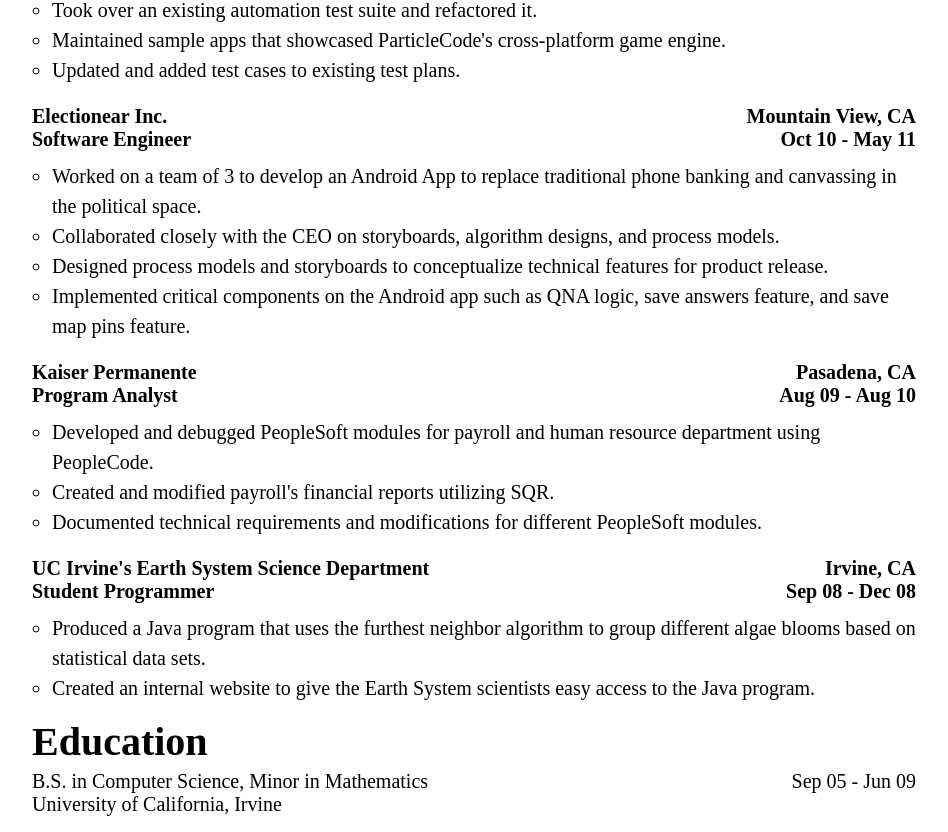
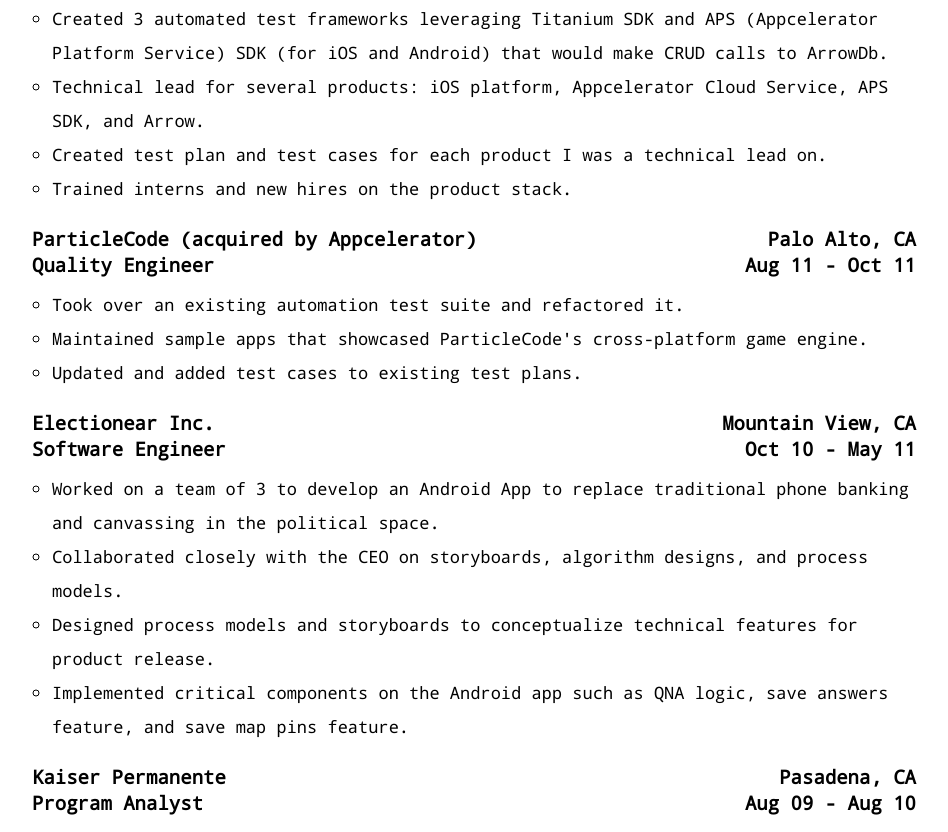
Before and after one commit to wluu/resume, an Angular app: page / in a window 1280 px wide. Shown: the part 1188-2020 px from the top of the page, without its empty margins (166-1114 px from the left). Built offline with nearby package versions, Linux system fonts and the light colour scheme.

Commit message:
Added noto mono font family and tweaked format after applying the font family.

```diff
--- a/src/app/education/education.component.css
+++ b/src/app/education/education.component.css
@@ -4,7 +4,12 @@
 
 .education-section {
   display: grid;
-  grid-template-columns: repeat(2, 1fr);
+  grid-template-columns: repeat(3, 1fr);
+}
+
+.education-section .degree {
+  grid-column-start: 1;
+  grid-column-end: 3;
 }
 
 .education-section .date {
--- a/src/app/education/education.component.html
+++ b/src/app/education/education.component.html
@@ -1,6 +1,6 @@
 <h1>Education</h1>
 <div class="education-section">
-  <span>{{ myEducation.degree }} in {{ myEducation.major }}, Minor in {{ myEducation.minor }}</span>
+  <span class="degree">{{ myEducation.degree }} in {{ myEducation.major }}, Minor in {{ myEducation.minor }}</span>
   <span class="date">
     {{ myEducation.date.start | date:'MMM yy' }} - {{ myEducation.date.end | date:'MMM yy' }}
   </span>
--- a/src/app/experience/experience.component.css
+++ b/src/app/experience/experience.component.css
@@ -1,3 +1,3 @@
 .experience-container {
-  font-size: 2rem;
+  font-size: 1.9rem;
 }
--- a/src/app/experience/particlecode/particlecode.component.css
+++ b/src/app/experience/particlecode/particlecode.component.css
@@ -1,10 +1,21 @@
 .row {
   display: grid;
-  grid-template-columns: repeat(2, 1fr);
+  grid-template-columns: repeat(3, 1fr);
   font-weight: bold;
 }
 
-.row .right-align-item {
+.row > .company {
+  grid-column-start: 1;
+  grid-column-end: 3;
+}
+
+.company + .location {
+  text-align: right;
+}
+
+.role + .date {
+  grid-column-start: 3;
+  grid-column-end: 3;
   text-align: right;
 }
 
--- a/src/app/experience/particlecode/particlecode.component.html
+++ b/src/app/experience/particlecode/particlecode.component.html
@@ -1,10 +1,10 @@
 <div class="row">
-  <span>{{ particlecode.company }}</span>
-  <span class="right-align-item">{{ particlecode.location }}</span>
+  <span class="company">{{ particlecode.company }}</span>
+  <span class="location">{{ particlecode.location }}</span>
 </div>
 <div class="row">
-  <span>{{ particlecode.title }}</span>
-  <span class="right-align-item">{{ particlecode.date.start | date:'MMM yy' }} - {{ particlecode.date.end | date:'MMM yy' }}</span>
+  <span class="role">{{ particlecode.title }}</span>
+  <span class="date">{{ particlecode.date.start | date:'MMM yy' }} - {{ particlecode.date.end | date:'MMM yy' }}</span>
 </div>
 <ul>
   <li *ngFor="let responsibility of particlecode.responsibilities">
--- a/src/app/experience/uci-earth-system-science/uci-earth-system-science.component.css
+++ b/src/app/experience/uci-earth-system-science/uci-earth-system-science.component.css
@@ -1,10 +1,21 @@
 .row {
   display: grid;
-  grid-template-columns: repeat(2, 1fr);
+  grid-template-columns: repeat(3, 1fr);
   font-weight: bold;
 }
 
-.row .right-align-item {
+.row > .company {
+  grid-column-start: 1;
+  grid-column-end: 3;
+}
+
+.company + .location {
+  text-align: right;
+}
+
+.role + .date {
+  grid-column-start: 3;
+  grid-column-end: 3;
   text-align: right;
 }
 
--- a/src/app/experience/uci-earth-system-science/uci-earth-system-science.component.html
+++ b/src/app/experience/uci-earth-system-science/uci-earth-system-science.component.html
@@ -1,10 +1,10 @@
 <div class="row">
-  <span>{{ uci.company }}</span>
-  <span class="right-align-item">{{ uci.location }}</span>
+  <span class="company">{{ uci.company }}</span>
+  <span class="location">{{ uci.location }}</span>
 </div>
 <div class="row">
-  <span>{{ uci.title }}</span>
-  <span class="right-align-item">{{ uci.date.start | date:'MMM yy' }} - {{ uci.date.end | date:'MMM yy' }}</span>
+  <span class="role">{{ uci.title }}</span>
+  <span class="date">{{ uci.date.start | date:'MMM yy' }} - {{ uci.date.end | date:'MMM yy' }}</span>
 </div>
 <ul>
   <li *ngFor="let responsibility of uci.responsibilities">
--- a/src/app/skills/skills.component.css
+++ b/src/app/skills/skills.component.css
@@ -1,7 +1,7 @@
 .skills-grid-container {
   display: grid;
   grid-template-columns: repeat(3, 1fr);
-  grid-template-rows: 1fr 80px;
+  grid-template-rows: 1fr auto;
   grid-row-gap: 5px;
 }
 
--- a/src/styles.css
+++ b/src/styles.css
@@ -1,9 +1,16 @@
+@font-face {
+  font-family: 'noto_monoregular';
+  src: url('./assets/notomono-regular-webfont.woff2') format('woff2'),
+       url('./assets/notomono-regular-webfont.woff') format('woff');
+}
+
 * {
   /* this will help with specifying an element's width i.e. padding + border + margin will be included in the width */
   box-sizing: border-box;
 }
 
 html {
+  font-family: noto_monoregular;
   /* will use rem unit in the child elements */
   font-size: 10px;
   margin: 1% auto;
@@ -16,5 +23,6 @@
 }
 
 html ul {
-  line-height: 1.5;
+  line-height: 2;
+  font-size: 1.7rem;
 }
```
Also changed, not shown: src/assets/notomono-regular-webfont.woff (added), src/assets/notomono-regular-webfont.woff2 (added).
